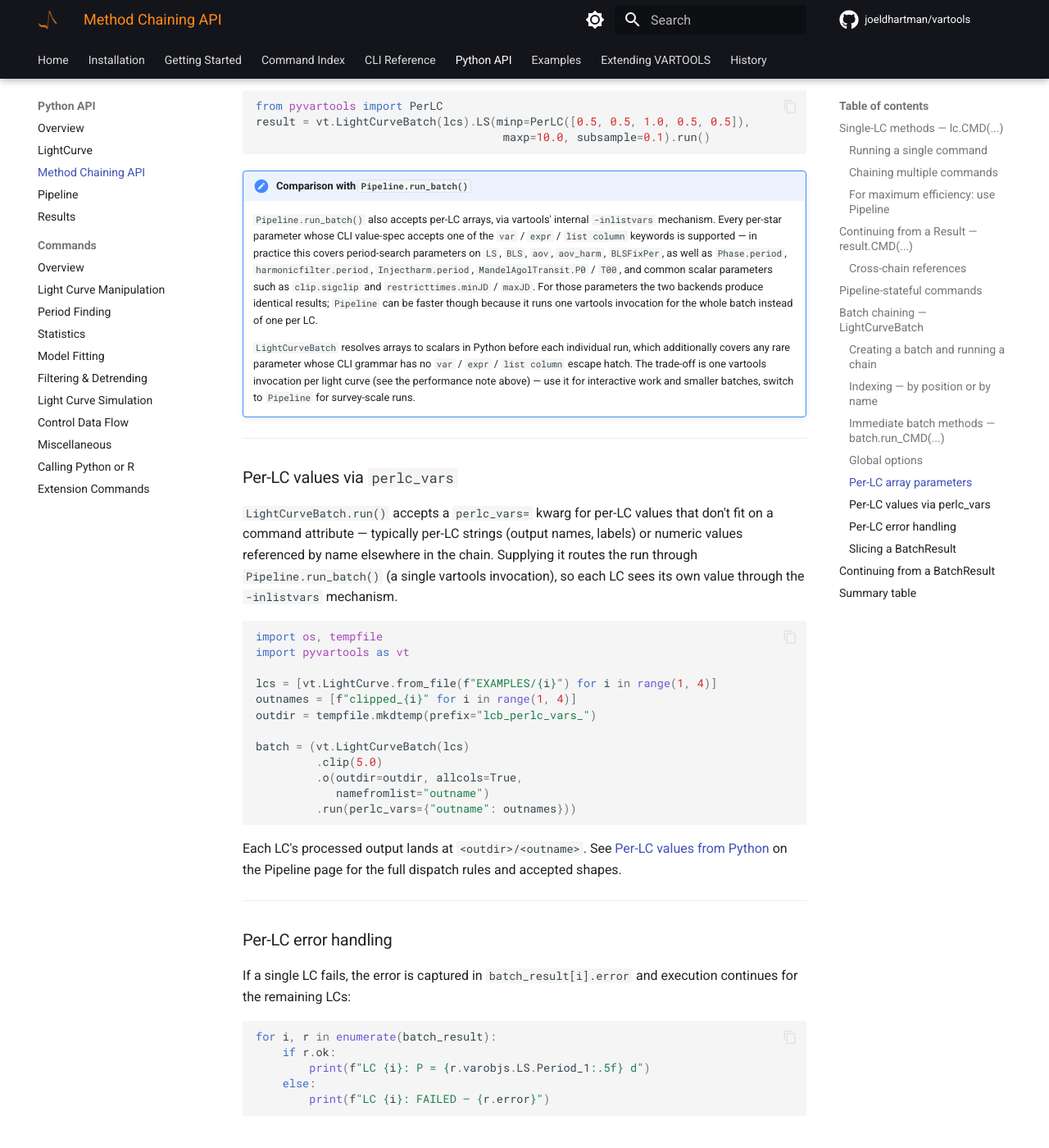
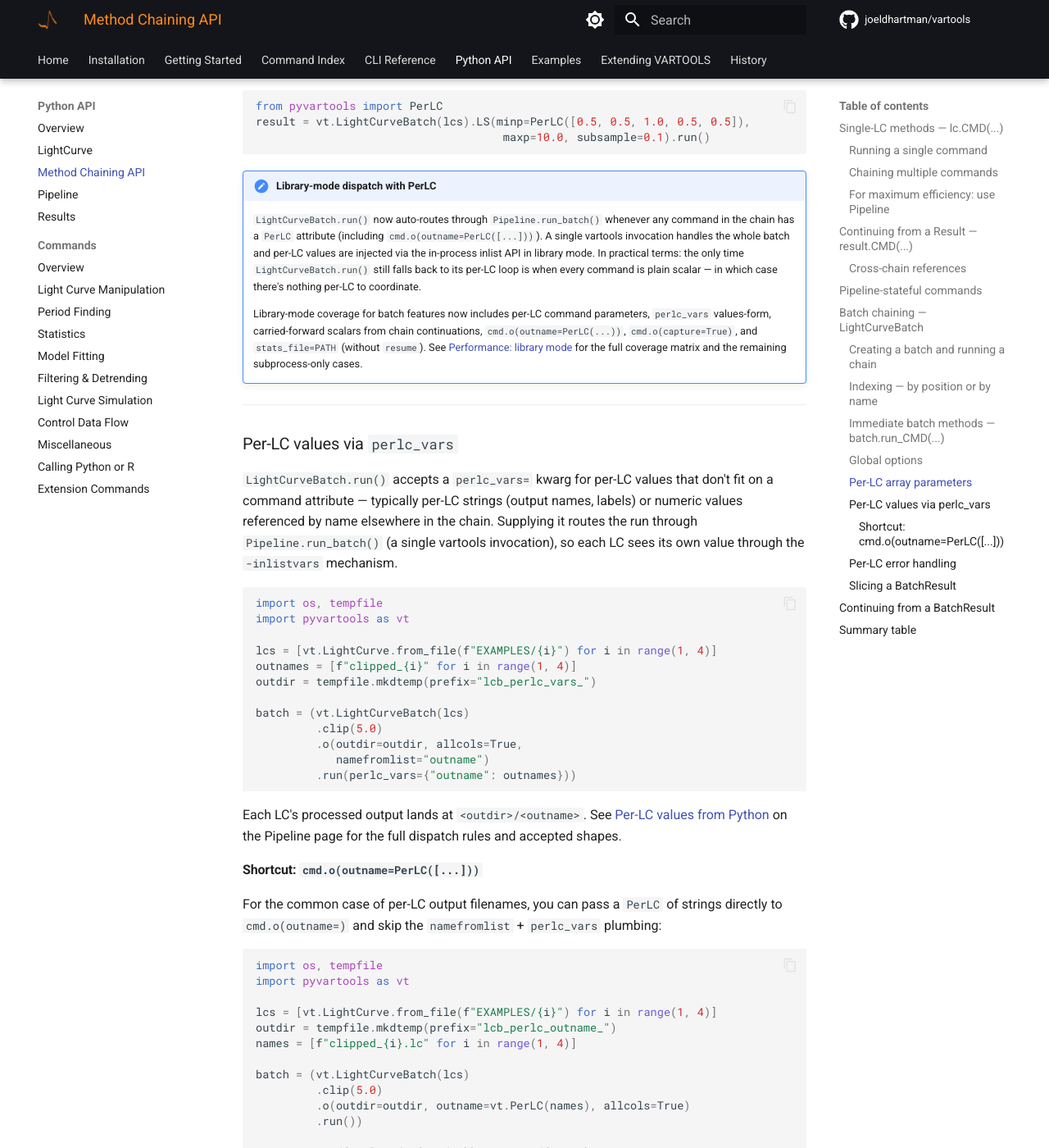
Before and after one commit to joeldhartman/vartools-site, an MkDocs documentation site: the page built from docs/python/chaining.md, in a window 1280 px wide and 1400 px high, scrolled down 6712 px. Shown: the whole window at 82% size. Built offline with MkDocs 1.6.1 and Material for MkDocs 9.7.7, drawn with Linux system fonts in a browser that asks for light colours; comment, search, counter and statistics services are not loaded; the version menu is left out; some of the changed text lies outside the part shown.

Commit message:
python docs: document tier-C library-mode expansion + cmd.o(outname=PerLC)
pipeline.md — replace the "When library mode is not used" gate table
with an accurate "What library mode supports" coverage matrix.  The
gate now lists only the remaining subprocess-only paths: nthreads>1,
resume=True, schema-form perlc_vars, namefromlist referencing a real
list-file column, and the single-LC global-opts gate.  Adds a
runnable cmd.o(outname=PerLC([...])) example in the library-mode
section.

commands/control-flow.md — new "Per-LC output filenames" subsection
under cmd.o documenting the cmd.o(outname=PerLC([...])) idiom with a
runnable example.  Notes the validation rules (outdir required;
length must match batch), behaviour with capture=True, and the
try/finally rewrite that leaves the user's Pipeline unchanged.

chaining.md — replace the "Comparison with Pipeline.run_batch()" note
with an updated "Library-mode dispatch with PerLC" note explaining
that LightCurveBatch.run() now auto-routes through Pipeline.run_batch
whenever any command carries a PerLC attribute.  Adds the cmd.o
(outname=PerLC) shortcut under "Per-LC values via perlc_vars" with a
runnable example.

index.md — narrow the obsolete "operations that require output files
on disk" claim, since cmd.o output writes are now library-compatible.
Point readers at the new coverage matrix.

All doc blocks pass `python python/tests/run_doc_blocks.py`.

````diff
--- a/docs/python/chaining.md
+++ b/docs/python/chaining.md
@@ -349,25 +349,23 @@
                                      maxp=10.0, subsample=0.1).run()
 ```
 
-!!! note "Comparison with `Pipeline.run_batch()`"
-    `Pipeline.run_batch()` also accepts per-LC arrays, via vartools'
-    internal `-inlistvars` mechanism.  Every per-star parameter whose CLI
-    value-spec accepts one of the `var` / `expr` / `list column`
-    keywords is supported — in practice this covers period-search
-    parameters on `LS`, `BLS`, `aov`, `aov_harm`, `BLSFixPer`, as well as
-    `Phase.period`, `harmonicfilter.period`, `Injectharm.period`,
-    `MandelAgolTransit.P0` / `T00`, and common scalar parameters such as
-    `clip.sigclip` and `restricttimes.minJD` / `maxJD`.  For those
-    parameters the two backends produce identical results; `Pipeline`
-    can be faster though because it runs one vartools invocation for the
-    whole batch instead of one per LC.
+!!! note "Library-mode dispatch with PerLC"
+    `LightCurveBatch.run()` now auto-routes through
+    `Pipeline.run_batch()` whenever any command in the chain has a
+    `PerLC` attribute (including `cmd.o(outname=PerLC([...]))`).  A
+    single vartools invocation handles the whole batch and per-LC
+    values are injected via the in-process inlist API in library mode.
+    In practical terms: the only time `LightCurveBatch.run()` still
+    falls back to its per-LC loop is when every command is plain
+    scalar — in which case there's nothing per-LC to coordinate.
 
-    `LightCurveBatch` resolves arrays to scalars in Python before each
-    individual run, which additionally covers any rare parameter whose
-    CLI grammar has no `var` / `expr` / `list column` escape hatch.  The
-    trade-off is one vartools invocation per light curve (see the
-    performance note above) — use it for interactive work and smaller
-    batches, switch to `Pipeline` for survey-scale runs.
+    Library-mode coverage for batch features now includes per-LC
+    command parameters, `perlc_vars` values-form, carried-forward
+    scalars from chain continuations, `cmd.o(outname=PerLC(...))`,
+    `cmd.o(capture=True)`, and `stats_file=PATH` (without `resume`).
+    See [Performance: library mode](pipeline.md#performance-library-mode)
+    for the full coverage matrix and the remaining subprocess-only
+    cases.
 
 ---
 
@@ -398,6 +396,32 @@
 Each LC's processed output lands at `<outdir>/<outname>`.  See
 [Per-LC values from Python](pipeline.md#per-lc-values-from-python) on
 the Pipeline page for the full dispatch rules and accepted shapes.
+
+#### Shortcut: `cmd.o(outname=PerLC([...]))`
+
+For the common case of per-LC output filenames, you can pass a `PerLC`
+of strings directly to `cmd.o(outname=)` and skip the `namefromlist` +
+`perlc_vars` plumbing:
+
+```python
+import os, tempfile
+import pyvartools as vt
+
+lcs = [vt.LightCurve.from_file(f"EXAMPLES/{i}") for i in range(1, 4)]
+outdir = tempfile.mkdtemp(prefix="lcb_perlc_outname_")
+names = [f"clipped_{i}.lc" for i in range(1, 4)]
+
+batch = (vt.LightCurveBatch(lcs)
+         .clip(5.0)
+         .o(outdir=outdir, outname=vt.PerLC(names), allcols=True)
+         .run())
+
+assert sorted(os.listdir(outdir)) == sorted(names)
+```
+
+pyvartools auto-translates this to the equivalent `namefromlist` +
+synthetic inlist variable internally.  Works in both library and
+subprocess modes and produces byte-identical output files.
 
 ---
 
````
Also changed, not shown: docs/python/commands/control-flow.md (+43 -1 lines), docs/python/index.md (+6 -3 lines), docs/python/pipeline.md (+61 -21 lines).
